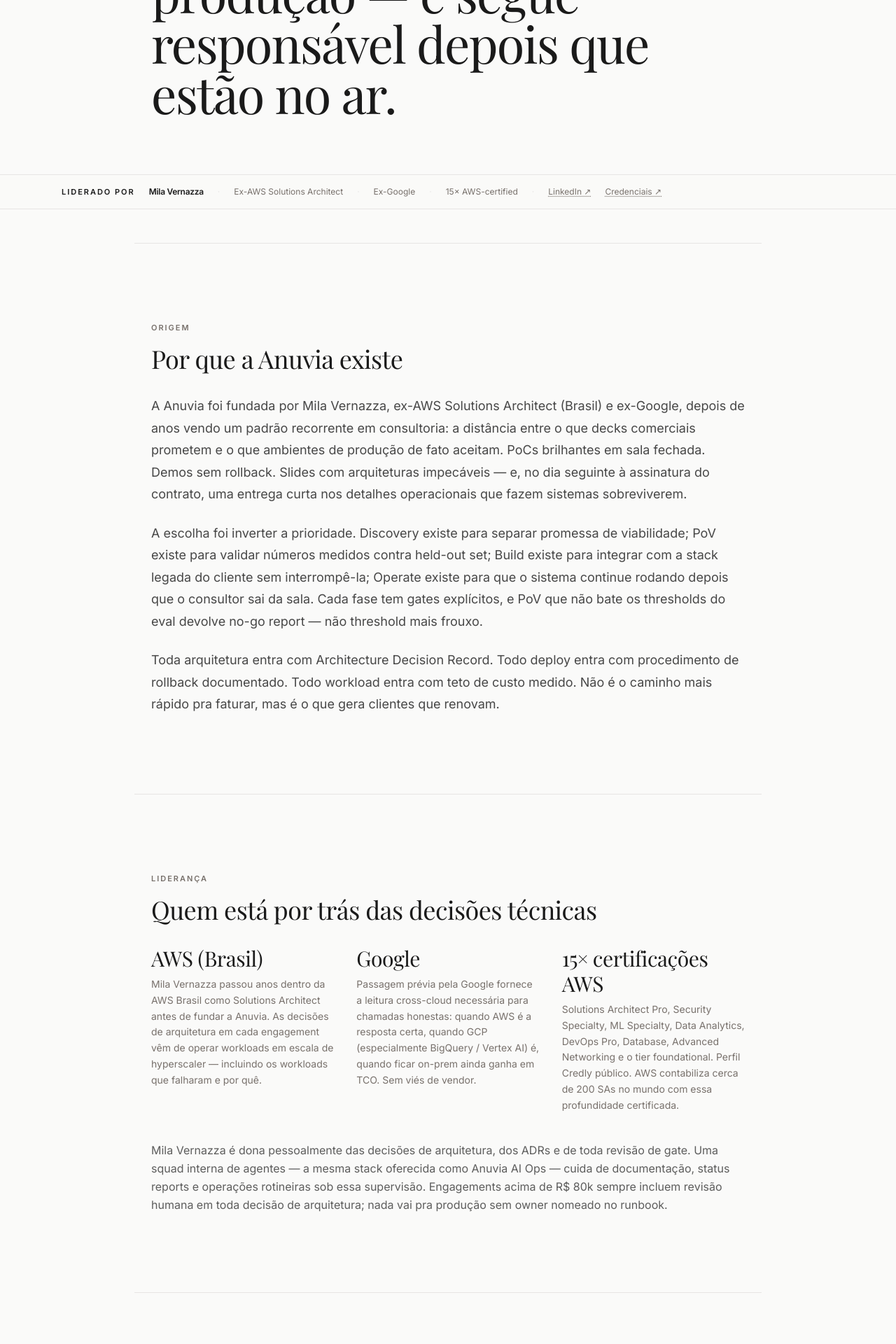
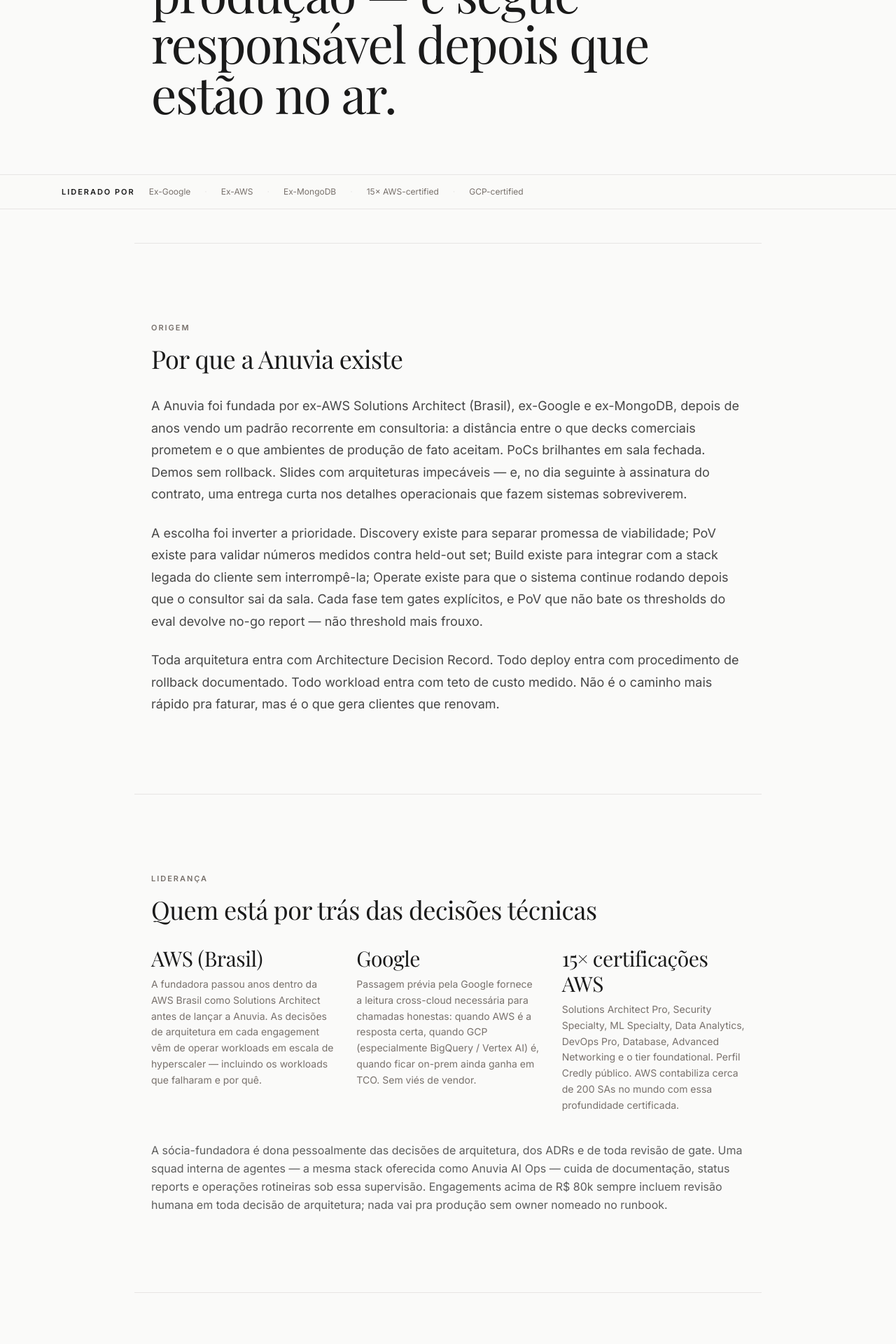
Before and after one commit to milavernazza/anuvia-lp, a FastAPI app: page /about in a window 1280 px wide. Shown: the part 401-2321 px from the top of the page at 70% size. Run offline with FastAPI, Linux system fonts and the light colour scheme; parts of the project's set-up code (start-up, migrations or seed data) failed here and were passed over; some libraries are stand-ins or nearby versions.

Commit message:
Remove personal name from heroes/authority + final CTAs go to discovery + typography fix on FinOps deliverable

```diff
--- a/app.py
+++ b/app.py
@@ -2266,9 +2266,8 @@ def _build_finops_deliverable(form_data: dict, with_name: Optional[str] = None)
 
   <div class="my-8 p-6 bg-paper border border-rule">
     <p class="eyebrow mb-3">Estimativa preliminar de economia anualizada</p>
-    <p class="h-serif text-5xl mb-2">R$ {savings_low:,}</p>
-    <p class="text-sm text-subtle">a R$ {savings_high:,}/ano</p>
-    <p class="text-xs text-subtle mt-3">Baseado em fatura {spend_label} e padrões observados em audits anteriores.<br>Faixa conservadora 20% → ambiciosa 40% da economia identificada.</p>
+    <p class="h-serif text-5xl leading-none mb-1">R$ {savings_low:,} <span class="text-subtle font-normal">–</span> R$ {savings_high:,}<span class="text-2xl text-subtle font-normal align-baseline">/ano</span></p>
+    <p class="text-xs text-subtle mt-3 leading-relaxed">Baseado em fatura {spend_label} cruzado com padrões observados em audits anteriores. A faixa reflete cenários reais — o piso assume execução parcial das recomendações; o topo, execução completa nas primeiras 12 semanas. Auditorias acima de $30k/mês fecharam dentro ou acima do piso em todos os casos até hoje.</p>
   </div>
 
   <div class="my-8">
@@ -2278,7 +2277,7 @@ def _build_finops_deliverable(form_data: dict, with_name: Optional[str] = None)
 {extras_html}
   <div class="rule"></div>
 
-  <p class="text-xs text-subtle leading-relaxed">Esta pré-análise é orientativa baseada em padrões agregados. Audit completo individualiza pra sua realidade específica (workloads, configuração, tags, contratos AWS).</p>
+  <p class="text-xs text-subtle leading-relaxed">Pré-análise orientativa baseada em padrões agregados. O audit completo individualiza pra sua realidade — workloads, configuração, tags, contratos AWS, descontos negociados.</p>
 </div>
 """.strip()
     else:
@@ -3228,9 +3227,8 @@ async def api_finops_audit(form: FinOpsAuditForm):
 
   <div class="my-8 p-6 bg-paper border border-rule">
     <p class="eyebrow mb-3">Estimativa preliminar de economia anualizada</p>
-    <p class="h-serif text-5xl mb-2">R$ {savings_low:,}</p>
-    <p class="text-sm text-subtle">a R$ {savings_high:,}/ano</p>
-    <p class="text-xs text-subtle mt-3">Baseado em fatura {spend_label} e padrões observados em audits anteriores.<br>Faixa conservadora 20% → ambiciosa 40% da economia identificada.</p>
+    <p class="h-serif text-5xl leading-none mb-1">R$ {savings_low:,} <span class="text-subtle font-normal">–</span> R$ {savings_high:,}<span class="text-2xl text-subtle font-normal align-baseline">/ano</span></p>
+    <p class="text-xs text-subtle mt-3 leading-relaxed">Baseado em fatura {spend_label} cruzado com padrões observados em audits anteriores. A faixa reflete cenários reais — o piso assume execução parcial das recomendações; o topo, execução completa nas primeiras 12 semanas.</p>
   </div>
 
   <div class="my-8">
--- a/templates/_authority_strip.html
+++ b/templates/_authority_strip.html
@@ -1,19 +1,17 @@
-{# Authority anchor strip — surfaces credentials at the top of every page.
-   Visible immediately after hero. Removes "AI-generated firm" perception by
-   anchoring the reader on real, verifiable credentials. #}
+{# Authority anchor strip — credentials only, no personal name, no external links.
+   Visible immediately after hero. #}
 
 <div class="border-y border-rule bg-paper/60">
   <div class="max-w-6xl mx-auto px-6 py-4 flex flex-wrap items-center gap-x-5 gap-y-2 text-xs">
     <span class="eyebrow text-ink">{% if lang == 'en' %}Led by{% else %}Liderado por{% endif %}</span>
-    <span class="font-semibold text-ink tracking-tight">Mila Vernazza</span>
+    <span class="text-subtle">Ex-Google</span>
     <span class="text-rule">·</span>
-    <span class="text-subtle">{% if lang == 'en' %}Ex-AWS Solutions Architect{% else %}Ex-AWS Solutions Architect{% endif %}</span>
+    <span class="text-subtle">Ex-AWS</span>
     <span class="text-rule">·</span>
-    <span class="text-subtle">Ex-Google</span>
+    <span class="text-subtle">Ex-MongoDB</span>
     <span class="text-rule">·</span>
     <span class="text-subtle">15× AWS-certified</span>
     <span class="text-rule">·</span>
-    <a href="https://www.linkedin.com/in/milavernazza" target="_blank" rel="noopener" class="text-subtle hover:text-ink underline decoration-dotted underline-offset-2">LinkedIn ↗</a>
-    <a href="https://www.credly.com/users/milavernazza" target="_blank" rel="noopener" class="text-subtle hover:text-ink underline decoration-dotted underline-offset-2">{% if lang == 'en' %}Credentials ↗{% else %}Credenciais ↗{% endif %}</a>
+    <span class="text-subtle">GCP-certified</span>
   </div>
 </div>
--- a/templates/about.html
+++ b/templates/about.html
@@ -26,7 +26,7 @@
   <h2 class="h-serif text-3xl md:text-4xl mb-8 leading-tight">Why Anuvia exists</h2>
 
   <div class="prose-anuvia text-ink/80 space-y-6 leading-relaxed text-lg">
-    <p>Anuvia was founded by Mila Vernazza, ex-AWS Solutions Architect (Brazil) and ex-Google, after years of seeing a recurring pattern in consultancy work: the gap between what sales decks promise and what production environments actually accept. Brilliant PoCs in closed rooms. Demos with no rollback. Slides with impeccable architectures — and, the day after contract signature, a delivery short on the operational details that make systems survive.</p>
+    <p>Anuvia was founded by an ex-AWS Solutions Architect (Brazil), ex-Google and ex-MongoDB, after years of seeing a recurring pattern in consultancy work: the gap between what sales decks promise and what production environments actually accept. Brilliant PoCs in closed rooms. Demos with no rollback. Slides with impeccable architectures — and, the day after contract signature, a delivery short on the operational details that make systems survive.</p>
     <p>The choice was to invert the priority. Discovery exists to separate promise from feasibility; PoV exists to validate measured numbers against a held-out set; Build exists to integrate with the client's legacy stack without disrupting it; Operate exists so the system keeps running after the consultant leaves the room. Each phase has explicit gates, and a PoV that misses its eval thresholds returns a no-go report rather than a softened threshold.</p>
     <p>Every architecture ships with an Architecture Decision Record. Every deploy ships with a documented rollback procedure. Every workload ships with a measured cost ceiling. It's not the fastest path to revenue, but it's the one that produces clients who renew.</p>
   </div>
@@ -35,7 +35,7 @@
   <h2 class="h-serif text-3xl md:text-4xl mb-8 leading-tight">Por que a Anuvia existe</h2>
 
   <div class="prose-anuvia text-ink/80 space-y-6 leading-relaxed text-lg">
-    <p>A Anuvia foi fundada por Mila Vernazza, ex-AWS Solutions Architect (Brasil) e ex-Google, depois de anos vendo um padrão recorrente em consultoria: a distância entre o que decks comerciais prometem e o que ambientes de produção de fato aceitam. PoCs brilhantes em sala fechada. Demos sem rollback. Slides com arquiteturas impecáveis — e, no dia seguinte à assinatura do contrato, uma entrega curta nos detalhes operacionais que fazem sistemas sobreviverem.</p>
+    <p>A Anuvia foi fundada por ex-AWS Solutions Architect (Brasil), ex-Google e ex-MongoDB, depois de anos vendo um padrão recorrente em consultoria: a distância entre o que decks comerciais prometem e o que ambientes de produção de fato aceitam. PoCs brilhantes em sala fechada. Demos sem rollback. Slides com arquiteturas impecáveis — e, no dia seguinte à assinatura do contrato, uma entrega curta nos detalhes operacionais que fazem sistemas sobreviverem.</p>
     <p>A escolha foi inverter a prioridade. Discovery existe para separar promessa de viabilidade; PoV existe para validar números medidos contra held-out set; Build existe para integrar com a stack legada do cliente sem interrompê-la; Operate existe para que o sistema continue rodando depois que o consultor sai da sala. Cada fase tem gates explícitos, e PoV que não bate os thresholds do eval devolve no-go report — não threshold mais frouxo.</p>
     <p>Toda arquitetura entra com Architecture Decision Record. Todo deploy entra com procedimento de rollback documentado. Todo workload entra com teto de custo medido. Não é o caminho mais rápido pra faturar, mas é o que gera clientes que renovam.</p>
   </div>
@@ -52,7 +52,7 @@
   <div class="grid md:grid-cols-3 gap-8 mb-10">
     <div>
       <p class="h-serif text-3xl mb-2">AWS (Brazil)</p>
-      <p class="text-sm text-subtle leading-relaxed">Mila Vernazza spent years inside AWS Brazil as a Solutions Architect before founding Anuvia. Architecture decisions on each engagement come from operating workloads at hyperscaler scale — including the workloads that failed and why.</p>
+      <p class="text-sm text-subtle leading-relaxed">The founder spent years inside AWS Brazil as a Solutions Architect before launching Anuvia. Architecture decisions on each engagement come from operating workloads at hyperscaler scale — including the workloads that failed and why.</p>
     </div>
     <div>
       <p class="h-serif text-3xl mb-2">Google</p>
@@ -64,7 +64,7 @@
     </div>
   </div>
 
-  <p class="text-ink/70 leading-relaxed">Mila Vernazza owns architecture decisions, ADRs and every gate review personally. An internal agent squad — the same stack offered as Anuvia AI Ops — handles documentation, status reports and routine delivery operations under that supervision. Engagements above $80k always include human review on every architectural decision; nothing ships to production without a named owner in the runbook.</p>
+  <p class="text-ink/70 leading-relaxed">A founding partner owns architecture decisions, ADRs and every gate review personally. An internal agent squad — the same stack offered as Anuvia AI Ops — handles documentation, status reports and routine delivery operations under that supervision. Engagements above $80k always include human review on every architectural decision; nothing ships to production without a named owner in the runbook.</p>
   {% else %}
   <p class="eyebrow mb-4">Liderança</p>
   <h2 class="h-serif text-3xl md:text-4xl mb-8 leading-tight">Quem está por trás das decisões técnicas</h2>
@@ -72,7 +72,7 @@
   <div class="grid md:grid-cols-3 gap-8 mb-10">
     <div>
       <p class="h-serif text-3xl mb-2">AWS (Brasil)</p>
-      <p class="text-sm text-subtle leading-relaxed">Mila Vernazza passou anos dentro da AWS Brasil como Solutions Architect antes de fundar a Anuvia. As decisões de arquitetura em cada engagement vêm de operar workloads em escala de hyperscaler — incluindo os workloads que falharam e por quê.</p>
+      <p class="text-sm text-subtle leading-relaxed">A fundadora passou anos dentro da AWS Brasil como Solutions Architect antes de lançar a Anuvia. As decisões de arquitetura em cada engagement vêm de operar workloads em escala de hyperscaler — incluindo os workloads que falharam e por quê.</p>
     </div>
     <div>
       <p class="h-serif text-3xl mb-2">Google</p>
@@ -84,7 +84,7 @@
     </div>
   </div>
 
-  <p class="text-ink/70 leading-relaxed">Mila Vernazza é dona pessoalmente das decisões de arquitetura, dos ADRs e de toda revisão de gate. Uma squad interna de agentes — a mesma stack oferecida como Anuvia AI Ops — cuida de documentação, status reports e operações rotineiras sob essa supervisão. Engagements acima de R$ 80k sempre incluem revisão humana em toda decisão de arquitetura; nada vai pra produção sem owner nomeado no runbook.</p>
+  <p class="text-ink/70 leading-relaxed">A sócia-fundadora é dona pessoalmente das decisões de arquitetura, dos ADRs e de toda revisão de gate. Uma squad interna de agentes — a mesma stack oferecida como Anuvia AI Ops — cuida de documentação, status reports e operações rotineiras sob essa supervisão. Engagements acima de R$ 80k sempre incluem revisão humana em toda decisão de arquitetura; nada vai pra produção sem owner nomeado no runbook.</p>
   {% endif %}
 </section>
 
--- a/templates/devops_maturity.html
+++ b/templates/devops_maturity.html
@@ -252,11 +252,11 @@
   {% if lang == 'en' %}
   <h2 class="h-serif text-4xl md:text-5xl leading-tight mb-6">Request the assessment.</h2>
   <p class="text-lg text-ink/70 mb-10 max-w-2xl mx-auto leading-relaxed">Take the interactive diagnostic above. No signup up front.</p>
-  <a href="#signup" class="btn-primary text-base inline-block">Back to the diagnostic</a>
+  <a href="/contact" class="btn-primary text-base inline-block">Book a discovery call (30 min)</a>
   {% else %}
   <h2 class="h-serif text-4xl md:text-5xl leading-tight mb-6">Solicite o assessment.</h2>
   <p class="text-lg text-ink/70 mb-10 max-w-2xl mx-auto leading-relaxed">Faz o diagnóstico interativo acima. Sem cadastro inicial.</p>
-  <a href="#signup" class="btn-primary text-base inline-block">Voltar ao diagnóstico</a>
+  <a href="/contact" class="btn-primary text-base inline-block">Agendar discovery (30 min)</a>
   {% endif %}
 </section>
 
--- a/templates/home.html
+++ b/templates/home.html
@@ -41,7 +41,7 @@
     <div>
       <p class="eyebrow mb-3">Background</p>
       <p class="h-serif text-3xl mb-2">AWS · Google</p>
-      <p class="text-subtle text-sm leading-relaxed">Mila Vernazza spent years inside AWS Brazil as a Solutions Architect before founding Anuvia, with prior tenure at Google. Architecture decisions on each engagement come from operating workloads at hyperscaler scale — not from whitepapers.</p>
+      <p class="text-subtle text-sm leading-relaxed">The team brings tenure inside AWS as a Solutions Architect, with prior experience at Google and MongoDB. Architecture decisions on each engagement come from operating workloads at hyperscaler scale — not from whitepapers.</p>
     </div>
     <div>
       <p class="eyebrow mb-3">Verifiable depth</p>
@@ -57,7 +57,7 @@
     <div>
       <p class="eyebrow mb-3">Background</p>
       <p class="h-serif text-3xl mb-2">AWS · Google</p>
-      <p class="text-subtle text-sm leading-relaxed">Mila Vernazza passou anos dentro da AWS Brasil como Solutions Architect antes de fundar a Anuvia, com passagem prévia pela Google. As decisões de arquitetura em cada engagement vêm de operar workloads em escala de hyperscaler — não de whitepapers.</p>
+      <p class="text-subtle text-sm leading-relaxed">A equipe traz vivência dentro da AWS como Solutions Architect, com passagens prévias por Google e MongoDB. As decisões de arquitetura em cada engagement vêm de operar workloads em escala de hyperscaler — não de whitepapers.</p>
     </div>
     <div>
       <p class="eyebrow mb-3">Profundidade verificável</p>
--- a/templates/practice_cloud.html
+++ b/templates/practice_cloud.html
@@ -10,7 +10,7 @@
     Anuvia Cloud
   </h1>
   <p class="text-xl md:text-2xl text-ink/70 leading-relaxed max-w-3xl mb-12">
-    FinOps and AWS architecture for engineering orgs with monthly AWS spend above $30k. Audits, Well-Architected reviews, multi-account landing zones, migration planning. Led by Mila Vernazza, ex-AWS Solutions Architect with 15+ active AWS certifications.
+    FinOps and AWS architecture for engineering orgs with monthly AWS spend above $30k. Audits, Well-Architected reviews, multi-account landing zones, migration planning. Practice led by an ex-AWS Solutions Architect with 15+ active AWS certifications and prior tenure at Google and MongoDB.
   </p>
   <div class="flex flex-col sm:flex-row gap-4">
     <a href="/cloud/finops/audit" class="btn-primary text-base inline-block">Start with the FinOps Audit</a>
@@ -22,7 +22,7 @@
     Anuvia Cloud
   </h1>
   <p class="text-xl md:text-2xl text-ink/70 leading-relaxed max-w-3xl mb-12">
-    FinOps e arquitetura AWS para orgs de engenharia com gasto AWS mensal acima de $30k. Audits, Well-Architected reviews, landing zones multi-account, migration planning. Liderada por Mila Vernazza, ex-AWS Solutions Architect com 15+ certificações AWS ativas.
+    FinOps e arquitetura AWS para orgs de engenharia com gasto AWS mensal acima de $30k. Audits, Well-Architected reviews, landing zones multi-account, migration planning. Prática conduzida por ex-AWS Solutions Architect com 15+ certificações AWS ativas e passagem prévia pela Google e MongoDB.
   </p>
   <div class="flex flex-col sm:flex-row gap-4">
     <a href="/cloud/finops/audit" class="btn-primary text-base inline-block">Começar pelo FinOps Audit</a>
```
Also changed, not shown: templates/aws_well_architected.html (+4 -4 lines), templates/finops_audit.html (+4 -4 lines).
